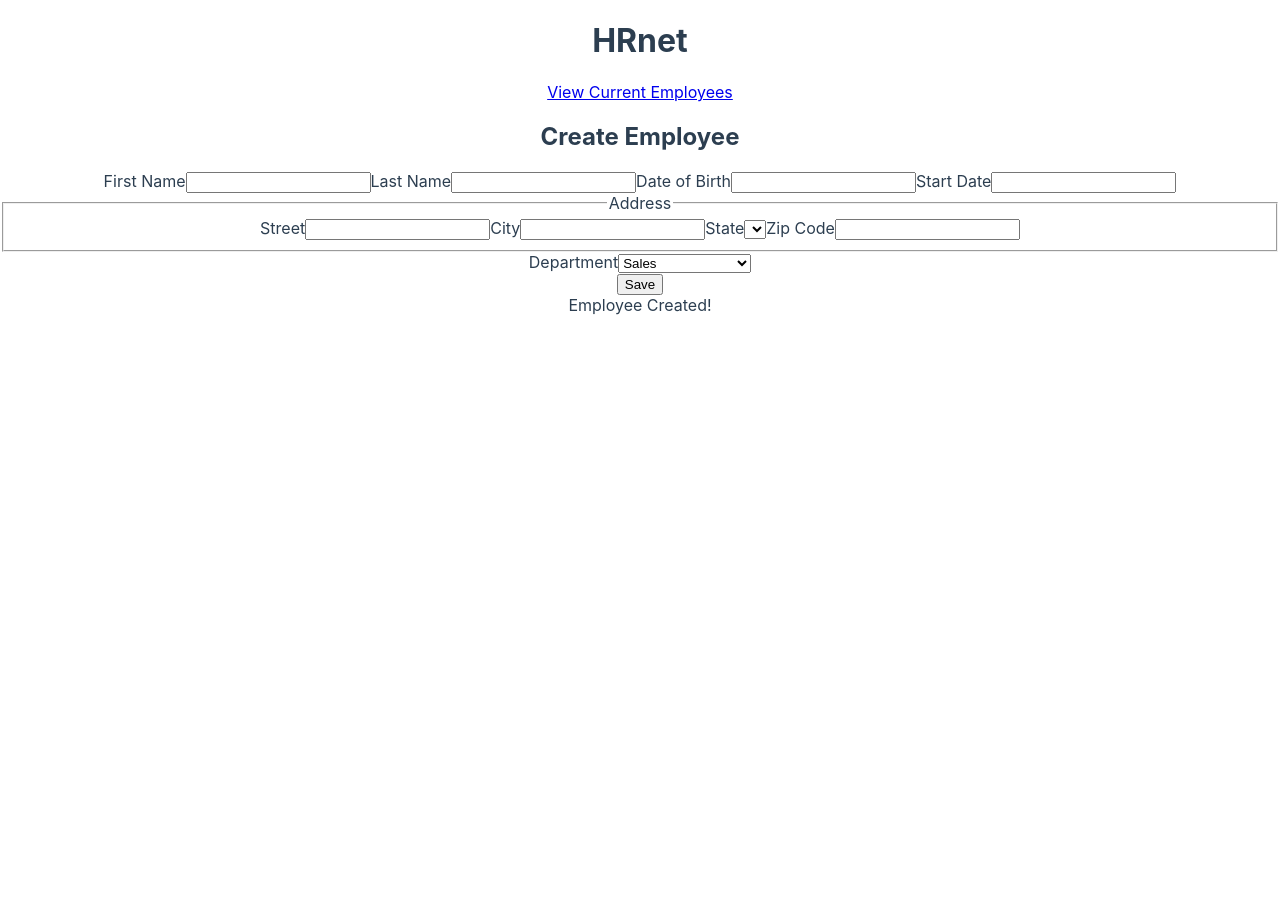
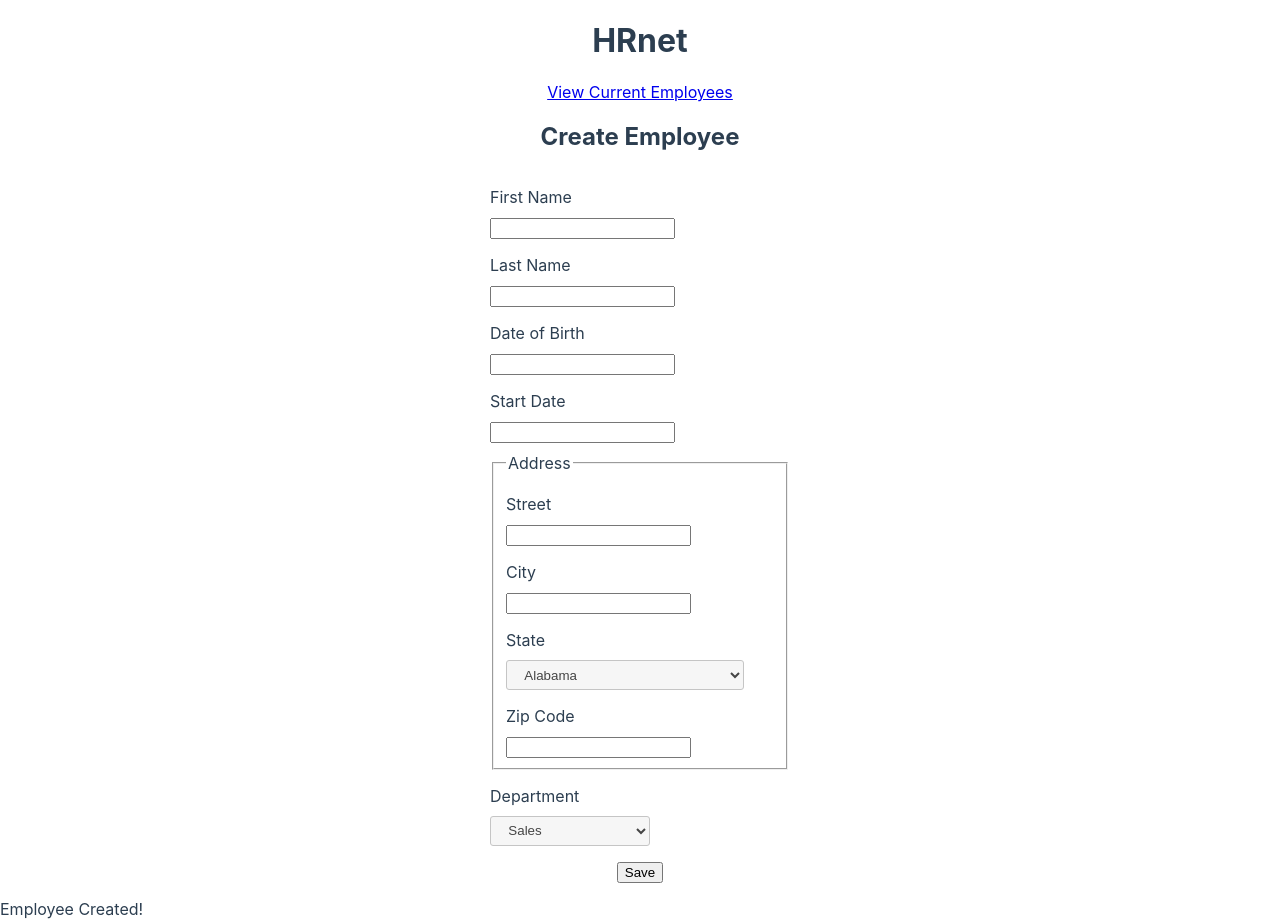
Before and after one commit to KevinLeFaucheur/hrnet-react, a React (Create React App) app: page / in a window 1280 px wide. Before the commit the page ends 800 px from the top, so only its background shows below. Built offline with nearby package versions, Linux system fonts and the light colour scheme.

Commit message:
Temporary select options, css

```diff
--- a/public/index.html
+++ b/public/index.html
@@ -1,6 +1,7 @@
 <!DOCTYPE html>
 <html lang="en">
   <head>
+    <title>HRnet</title>
     <meta charset="utf-8" />
     <link rel="icon" href="%PUBLIC_URL%/favicon.ico" />
     <meta name="viewport" content="width=device-width, initial-scale=1" />
--- /dev/null
+++ b/src/data/States.js
@@ -0,0 +1,238 @@
+export const states = [
+  {
+      "name": "Alabama",
+      "abbreviation": "AL"
+  },
+  {
+      "name": "Alaska",
+      "abbreviation": "AK"
+  },
+  {
+      "name": "American Samoa",
+      "abbreviation": "AS"
+  },
+  {
+      "name": "Arizona",
+      "abbreviation": "AZ"
+  },
+  {
+      "name": "Arkansas",
+      "abbreviation": "AR"
+  },
+  {
+      "name": "California",
+      "abbreviation": "CA"
+  },
+  {
+      "name": "Colorado",
+      "abbreviation": "CO"
+  },
+  {
+      "name": "Connecticut",
+      "abbreviation": "CT"
+  },
+  {
+      "name": "Delaware",
+      "abbreviation": "DE"
+  },
+  {
+      "name": "District Of Columbia",
+      "abbreviation": "DC"
+  },
+  {
+      "name": "Federated States Of Micronesia",
+      "abbreviation": "FM"
+  },
+  {
+      "name": "Florida",
+      "abbreviation": "FL"
+  },
+  {
+      "name": "Georgia",
+      "abbreviation": "GA"
+  },
+  {
+      "name": "Guam",
+      "abbreviation": "GU"
+  },
+  {
+      "name": "Hawaii",
+      "abbreviation": "HI"
+  },
+  {
+      "name": "Idaho",
+      "abbreviation": "ID"
+  },
+  {
+      "name": "Illinois",
+      "abbreviation": "IL"
+  },
+  {
+      "name": "Indiana",
+      "abbreviation": "IN"
+  },
+  {
+      "name": "Iowa",
+      "abbreviation": "IA"
+  },
+  {
+      "name": "Kansas",
+      "abbreviation": "KS"
+  },
+  {
+      "name": "Kentucky",
+      "abbreviation": "KY"
+  },
+  {
+      "name": "Louisiana",
+      "abbreviation": "LA"
+  },
+  {
+      "name": "Maine",
+      "abbreviation": "ME"
+  },
+  {
+      "name": "Marshall Islands",
+      "abbreviation": "MH"
+  },
+  {
+      "name": "Maryland",
+      "abbreviation": "MD"
+  },
+  {
+      "name": "Massachusetts",
+      "abbreviation": "MA"
+  },
+  {
+      "name": "Michigan",
+      "abbreviation": "MI"
+  },
+  {
+      "name": "Minnesota",
+      "abbreviation": "MN"
+  },
+  {
+      "name": "Mississippi",
+      "abbreviation": "MS"
+  },
+  {
+      "name": "Missouri",
+      "abbreviation": "MO"
+  },
+  {
+      "name": "Montana",
+      "abbreviation": "MT"
+  },
+  {
+      "name": "Nebraska",
+      "abbreviation": "NE"
+  },
+  {
+      "name": "Nevada",
+      "abbreviation": "NV"
+  },
+  {
+      "name": "New Hampshire",
+      "abbreviation": "NH"
+  },
+  {
+      "name": "New Jersey",
+      "abbreviation": "NJ"
+  },
+  {
+      "name": "New Mexico",
+      "abbreviation": "NM"
+  },
+  {
+      "name": "New York",
+      "abbreviation": "NY"
+  },
+  {
+      "name": "North Carolina",
+      "abbreviation": "NC"
+  },
+  {
+      "name": "North Dakota",
+      "abbreviation": "ND"
+  },
+  {
+      "name": "Northern Mariana Islands",
+      "abbreviation": "MP"
+  },
+  {
+      "name": "Ohio",
+      "abbreviation": "OH"
+  },
+  {
+      "name": "Oklahoma",
+      "abbreviation": "OK"
+  },
+  {
+      "name": "Oregon",
+      "abbreviation": "OR"
+  },
+  {
+      "name": "Palau",
+      "abbreviation": "PW"
+  },
+  {
+      "name": "Pennsylvania",
+      "abbreviation": "PA"
+  },
+  {
+      "name": "Puerto Rico",
+      "abbreviation": "PR"
+  },
+  {
+      "name": "Rhode Island",
+      "abbreviation": "RI"
+  },
+  {
+      "name": "South Carolina",
+      "abbreviation": "SC"
+  },
+  {
+      "name": "South Dakota",
+      "abbreviation": "SD"
+  },
+  {
+      "name": "Tennessee",
+      "abbreviation": "TN"
+  },
+  {
+      "name": "Texas",
+      "abbreviation": "TX"
+  },
+  {
+      "name": "Utah",
+      "abbreviation": "UT"
+  },
+  {
+      "name": "Vermont",
+      "abbreviation": "VT"
+  },
+  {
+      "name": "Virgin Islands",
+      "abbreviation": "VI"
+  },
+  {
+      "name": "Virginia",
+      "abbreviation": "VA"
+  },
+  {
+      "name": "Washington",
+      "abbreviation": "WA"
+  },
+  {
+      "name": "West Virginia",
+      "abbreviation": "WV"
+  },
+  {
+      "name": "Wisconsin",
+      "abbreviation": "WI"
+  },
+  {
+      "name": "Wyoming",
+      "abbreviation": "WY"
+  }
+];
--- a/src/pages/Employees.jsx
+++ b/src/pages/Employees.jsx
@@ -3,9 +3,9 @@ import { Link } from "react-router-dom"
 export const Employees = () => {
   return (
     <body>
-      <div id="employee-div" class="container">
+      <div id="employee-div" className="container">
         <h1>Current Employees</h1>
-        <table id="employee-table" class="display"></table>
+        <table id="employee-table" className="display" />
         <Link to='/'>Home</Link>
       </div>
     </body>
--- a/src/pages/Home.jsx
+++ b/src/pages/Home.jsx
@@ -1,44 +1,55 @@
 import { Link } from "react-router-dom"
+import { styled } from "styled-components"
+import { states } from "../data/States"
+
+const HomeWrapper = styled.main`
+
+  button {
+    margin-top: 1rem;
+  }
+`
 
 export const Home = () => {
   return (
-    <body>
-      <div class="title">
+    <HomeWrapper>
+      <div className="title">
           <h1>HRnet</h1>
       </div>
-      <div class="container">
+      <div className="container">
         <Link to='/employees'>View Current Employees</Link>
         <h2>Create Employee</h2>
         <form action="#" id="create-employee">
-          <label for="first-name">First Name</label>
+          <label htmlFor="first-name">First Name</label>
           <input type="text" id="first-name" />
 
-          <label for="last-name">Last Name</label>
+          <label htmlFor="last-name">Last Name</label>
           <input type="text" id="last-name" />
 
-          <label for="date-of-birth">Date of Birth</label>
+          <label htmlFor="date-of-birth">Date of Birth</label>
           <input id="date-of-birth" type="text" />
 
-          <label for="start-date">Start Date</label>
+          <label htmlFor="start-date">Start Date</label>
           <input id="start-date" type="text" />
 
-          <fieldset class="address">
+          <fieldset className="address">
             <legend>Address</legend>
 
-            <label for="street">Street</label>
+            <label htmlFor="street">Street</label>
             <input id="street" type="text" />
 
-            <label for="city">City</label>
+            <label htmlFor="city">City</label>
             <input id="city" type="text" />
 
-            <label for="state">State</label>
-            <select name="state" id="state"></select>
+            <label htmlFor="state">State</label>
+            <select name="state" id="state">
+              {states.map(state => <option key={state.abbreviation} >{state.name}</option>)}
+            </select>
 
-            <label for="zip-code">Zip Code</label>
+            <label htmlFor="zip-code">Zip Code</label>
             <input id="zip-code" type="number" />
           </fieldset>
 
-          <label for="department">Department</label>
+          <label htmlFor="department">Department</label>
           <select name="department" id="department">
             <option>Sales</option>
             <option>Marketing</option>
@@ -48,9 +59,9 @@ export const Home = () => {
           </select>
         </form>
 
-        <button onclick="saveEmployee()">Save</button>
+        <button /*onClick="saveEmployee()"*/>Save</button>
       </div>
-      <div id="confirmation" class="modal">Employee Created!</div>
-    </body>
+      <div id="confirmation" className="modal">Employee Created!</div>
+    </HomeWrapper>
   )
 }
--- a/src/styles/GlobalStyle.js
+++ b/src/styles/GlobalStyle.js
@@ -9,22 +9,63 @@ export default createGlobalStyle`
     font-family: Avenir, Helvetica, Arial, sans-serif;
     -webkit-font-smoothing: antialiased;
     -moz-osx-font-smoothing: grayscale;
-    text-align: center;
+    /* text-align: center; */
     color: #2c3e50;
   }
 
   body, #root {
-    margin: 0;
+    /* margin: 0;
     display: flex;
     flex-direction: column;
-    min-height: 100vh;
+    min-height: 100vh; */
   }
 
   .main {
-    flex: 1;
+    /* flex: 1; */
   }
 
-  .bg-dark {
-    background-color: #12002b;
+  .title {
+    display: flex;
+    align-items: center;
+    justify-content: center;
+  }
+
+  .container {
+      display: flex;
+      flex-direction: column;
+      align-items: center;
+      justify-content: center;
+  }
+
+  label {
+      display: block;
+      margin-top: 1rem;
+      margin-bottom: 10px;
+  }
+
+  .address {
+      margin-top: 10px;
+  }
+
+  select {
+    &#state, &#department {
+      border: 1px solid #c5c5c5;
+      border-radius: 3px;
+      padding: 0.4em 1em;
+      background: #f6f6f6;
+      color: #454545;
+    }
+  }
+
+  #create-employee {
+    width: 300px;
+
+    input {
+      /* width: 100%; */
+    }
+  }
+
+  #confirmation {
+    margin-top: 1rem;
   }
 `
```
